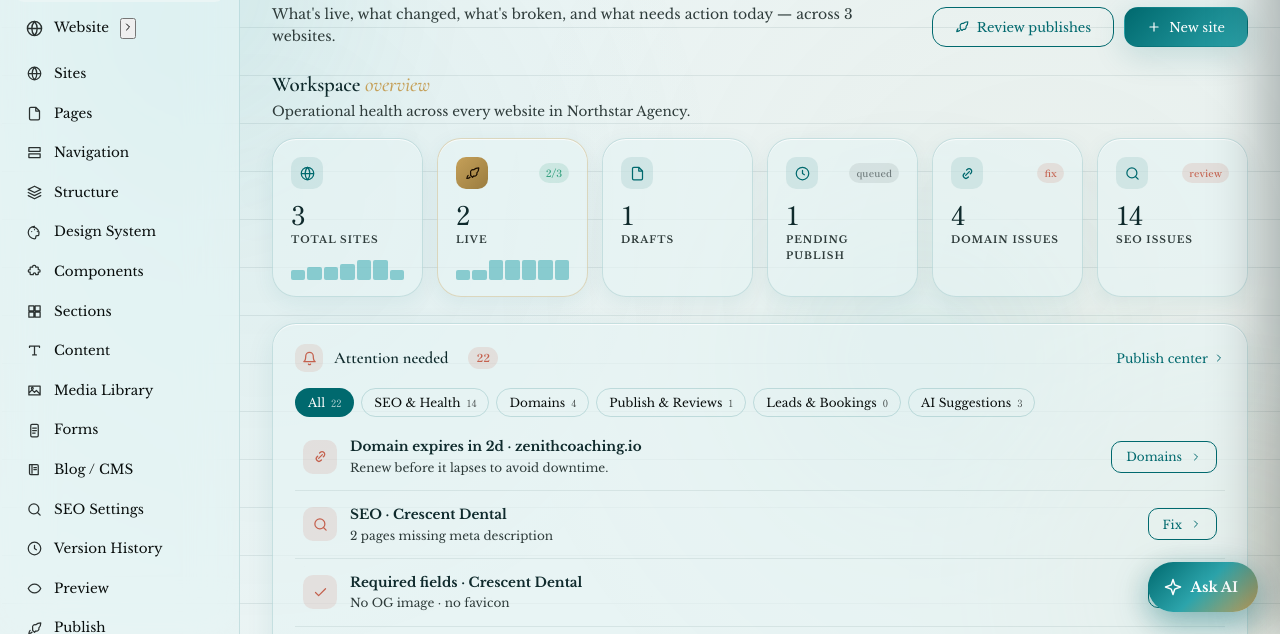
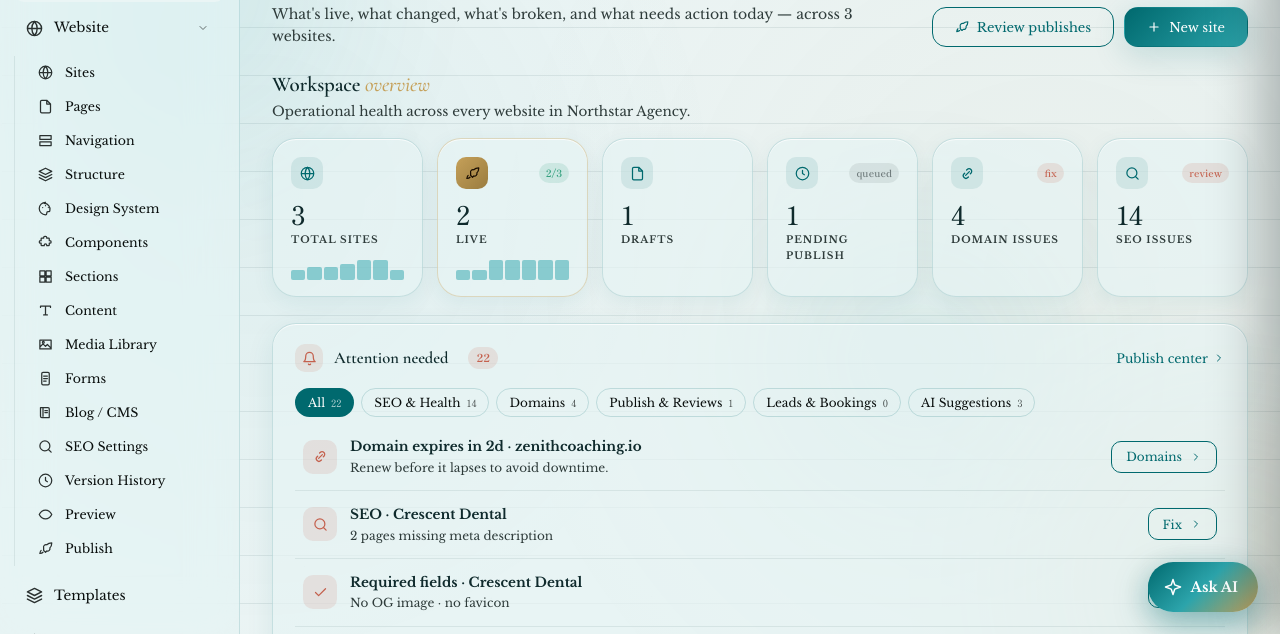
Before and after one commit to MorshedMilon/AiMindShare, a plain HTML site: page frontend/m19-app.html in a window 1280 px wide. Shown: the part 166-800 px from the top of the page. Drawn offline with nearby package versions, Linux system fonts and the light colour scheme; a script that the page names is missing.

Commit message:
IA restructure Task 11: CSS for nested Website submenu, chevron, site-identity header
Adds .nav-parent/.nav-chevron/.nav-children/.nav-child styling for the expandable
Website row and its 15-item nested submenu, plus indented variants of the existing
.rail-back/.rail-site rules for when the site-identity header renders inside it.

Deviates from the plan's literal CSS in one spot: the plan specified
border-left:1px solid var(--ink-100), but --ink-100 does not exist in this design
system's token scale (tokens.css only defines --ink-300/400/500/700/900), so the
border silently failed to render. Substituted var(--line), the token this same
file already uses ~18 times for identical hairline dividers.

```diff
--- a/frontend/styles/m19-studio.css
+++ b/frontend/styles/m19-studio.css
@@ -563,6 +563,20 @@ body.cp-lock .copilot-fab{opacity:0;pointer-events:none;transform:scale(.9)}
 .rail-site .rs-id{min-width:0;display:flex;flex-direction:column;line-height:1.2}
 .rail-site .rs-id b{font-family:var(--font-serif);font-size:14px;color:var(--ink-900);white-space:nowrap;overflow:hidden;text-overflow:ellipsis}
 .rail-site .rs-dom{font-family:var(--font-mono);font-size:9.5px;color:var(--ink-400);white-space:nowrap;overflow:hidden;text-overflow:ellipsis}
+/* Website Studio sidebar — expandable "Website" row + its 15-item nested submenu.
+   PRODUCT RULE: direct site-building tools live here; operations/collaboration/
+   reporting/growth/optimization/system-wide controls stay as top-level rows. */
+.nav-parent{cursor:pointer}
+.nav-parent .nav-chevron{margin-left:auto;display:flex;align-items:center;justify-content:center;
+  width:20px;height:20px;border:none;background:transparent;color:inherit;opacity:.6;
+  border-radius:var(--r-sm);transition:transform .15s ease}
+.nav-parent .nav-chevron:hover{opacity:1;background:rgba(0,105,110,.1)}
+.nav-parent .nav-chevron.open{transform:rotate(90deg)}
+.nav-children{display:none;padding-left:10px;margin:2px 0 4px;border-left:1px solid var(--line)}
+.nav-children.open{display:block}
+.nav-children .nav-child{padding:7px 12px;font-size:12.5px}
+.nav-children .rail-back{margin:2px 8px 4px 2px}
+.nav-children .rail-site{margin:0 2px 8px}
 
 /* Site Overview */
 .ov-summary{padding:22px}
```
